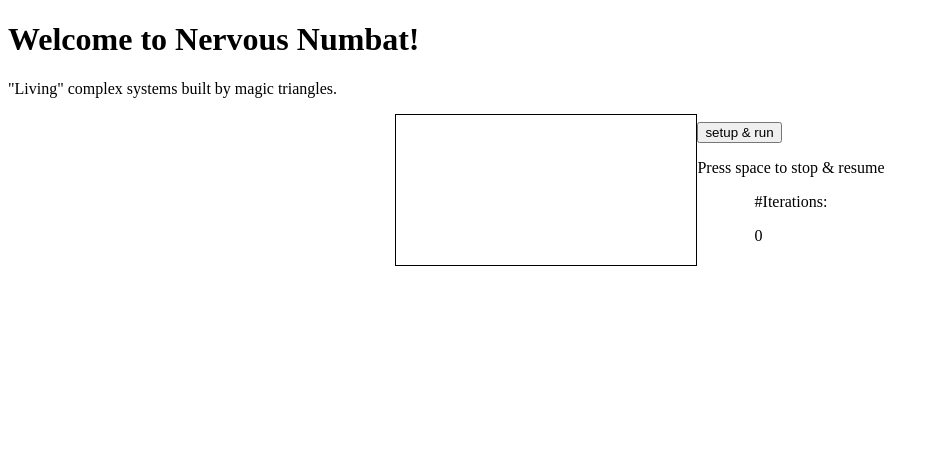
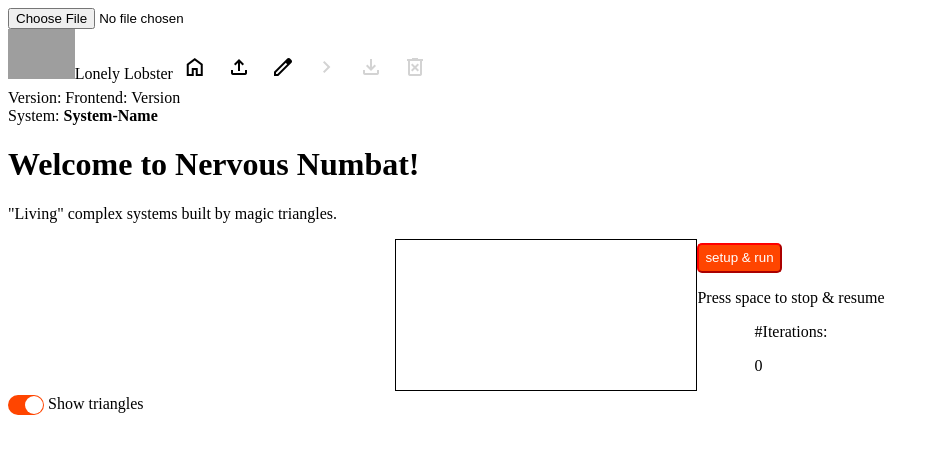
Before and after one commit to FastFurios/Nervous-Numbat, an Angular app: page / in a window 1280 px wide. Shown: the top 454 px of the page, without its empty margins (0-939 px from the left). Built offline with nearby package versions, Linux system fonts and the light colour scheme; grey boxes are pictures that could not be loaded.

Commit message:
working on parameter settings controls...

```diff
--- a/src/app/app.html
+++ b/src/app/app.html
@@ -1,3 +1,38 @@
-<main-canvas></main-canvas>
 
-<router-outlet />
+<input type="file" class="file-input" (change)="onConfigFileSelected($event)"     accept=".json" #configFileUpload>
+<div class="flex-strechted-left-to-right">
+<div class="navbar">
+        <img src="../assets/numbat.jpg" alt="Nervous Numbat" height="50">
+        <span class="app-title">Lonely Lobster</span>
+        <a class="material-symbols-outlined" routerLink="home" routerLinkActive="active">home</a>
+        <i class="material-symbols-outlined" (click)="configFileUpload.click()">upload</i>
+        <a class="material-symbols-outlined" routerLink="edit" routerLinkActive="active">edit</a>
+        <a class="material-symbols-outlined" routerLink="run"  routerLinkActive="active" [style]="actionsPossible.run ? undefined : greyOut">keyboard_arrow_right</a>
+        <i class="material-symbols-outlined" [style]="actionsPossible.downloadConfig ? undefined : greyOut" (click)="onSaveFile()">download</i>
+        <i class="material-symbols-outlined" [style]="actionsPossible.discard ? undefined : greyOut" (click)="onDiscard()">delete_forever</i>
+    </div>
+    <div>
+        <div>
+            <div>Version: Frontend: Version </div>
+            <div>System: <strong> System-Name</strong></div>
+        </div>
+    </div>
+</div>
+<div class="flex-strechted-left-to-right">
+
+    <main-canvas [pShowTriangles]="pShowTriangles"></main-canvas>
+
+    <div>
+            <div class="switch-label">
+                <label class="switch">
+<!--                <input type="checkbox" [(ngModel)]="pShowTriangle" > -->
+                    <input type="checkbox" [(ngModel)]="pShowTriangles" (ngModelChange)="onUpdateParameters($event)">
+                    <span class="slider round"></span>
+                </label>
+                Show triangles
+            </div>
+
+    </div>
+
+
+<router-outlet></router-outlet>
--- a/src/app/app.ts
+++ b/src/app/app.ts
@@ -7,19 +7,121 @@
 // Exakte Flächenberechnung der Dreiecksgruppe:
 // $ npm install martinez-polygon-clipping (siehe ChatGPT für "Polygon Union")
 
-
-
-
 import { Component, signal } from '@angular/core';
 import { RouterOutlet } from '@angular/router';
+import { FormsModule } from '@angular/forms'
 import { MainCanvas } from "./main-canvas/main-canvas";
+
+/** list of possible user actions */
+type ActionsPossible = {
+    login:              boolean,
+    run:                boolean,
+    downloadConfig:     boolean,
+    downloadEvents:     boolean,
+    discard:            boolean
+}
 
 @Component({
   selector: 'app-root',
-  imports: [RouterOutlet, MainCanvas],
+  imports: [RouterOutlet, MainCanvas, FormsModule],
   templateUrl: './app.html',
   styleUrl: './app.css'
 })
 export class App {
   protected readonly title = signal('Nervous-Numbat');
+  public configFilename: string | undefined
+  public actionsPossible: ActionsPossible
+  public greyOut = "color: lightgrey;"
+  public pShowTriangles: boolean = true
+//  public version                = environment.version
+
+  constructor() {
+    this.actionsPossible = {
+          login:              true,
+          run:                false,
+          downloadConfig:     false,
+          downloadEvents:     false,
+          discard:            false
+      }
+
+  }
+
+  public onUpdateParameters(value: boolean): void {
+    console.log(`app.onUpdateParameters(${value})`)
+    this.pShowTriangles = value
+  }
+
+  //  public onShowTriangleChange(): void {
+//  }
+/*
+  // --------------------------------------------------------------------------------------
+  //     Discarding Configuration and also the Backend system instance
+  // --------------------------------------------------------------------------------------
+
+  /** discard system in the backend and delete the system configuration in the frontend i.e. in the configuration file service; log to the application event service; signal to the appliation state transition service  */
+  public onDiscard(): void {
+    console.log(`app.onDiscard()`)
+  }
+
+  // --------------------------------------------------------------------------------------
+  //     Uploading a Configuration
+  // --------------------------------------------------------------------------------------
+
+  /** upload system configuration json file into the configuration file service */
+  public onConfigFileSelected(e: Event): void {
+    console.log(`app.onConfigFileSelected()`)
+    const file: File = (<any>e.target).files[0]
+    this.configFilename = file.name
+//  if (this.cfs.configAsJson()) this.bas.dropSystem()
+
+    const reader = new FileReader()
+    reader.readAsText(file)
+  //  reader.onerror = (error) => this.ess.add(EventsService.applicationEventFrom("reading config json file", file.name, EventTypeId.configFileLoadError, EventSeverity.fatal))
+    reader.onload = () => {
+      (<HTMLInputElement>e.target).value = "" // clear the event input to allow event detection of re-selection of same file
+      if (!reader.result) {
+//      this.ess.add(EventsService.applicationEventFrom("reading config json file", file.name, EventTypeId.configFileLoadError, EventSeverity.fatal))
+        return
+      }
+/*
+      try {
+        this.cfs.storeConfigAsJson(JSON.parse(reader.result.toString()))
+        this.ess.add(EventsService.applicationEventFrom("parsing JSON from config file", file.name, EventTypeId.configFileLoaded, EventSeverity.info))
+      } catch (error) {
+        this.ess.add(EventsService.applicationEventFrom("parsing JSON from config file", file.name, EventTypeId.configJsonError, EventSeverity.fatal))
+      }
+      this.ass.frontendEventsSubject$.next("config-uploaded")
+*/
+  }
 }
+
+
+  // --------------------------------------------------------------------------------------
+  //     Downloading a Configuration
+  // --------------------------------------------------------------------------------------
+
+  /** write system configuration to json file in the download folder */
+  private downloadToFile(blob: Blob, fileExtension: string): void {
+    console.log(`app.downloadToFile()`)
+    const link = document.createElement("a")
+    link.href = URL.createObjectURL(blob)
+//  if (!this.configAsJson) return
+    const now = new Date()
+//  link.download = `${this.configAsJson()?.system_id}_${now.getFullYear()}-${(now.getMonth() + 1).toString().padStart(2, "0")}-${now.getDate().toString().padStart(2, "0")}_${now.getHours().toString().padStart(2, "0")}-${now.getMinutes().toString().padStart(2, "0")}.${fileExtension}`
+    link.click()
+    link.remove()
+//  this.ess.add(EventsService.applicationEventFrom("Downloaded config", "/download", EventTypeId.configDownloaded, EventSeverity.info))
+  }
+
+  /** download system configuration to json file */
+  public onSaveFile(): void {
+    console.log(`app.onSaveFile()`)
+/*
+    const fileContent = this.cfs.configAsJson()
+    const blob = new Blob([JSON.stringify(fileContent, null, "\t")], { type: "application/json" })
+    this.downloadToFile(blob, "json")
+*/
+  }
+
+
+}
--- a/src/app/main-canvas/library/parameters.ts
+++ b/src/app/main-canvas/library/parameters.ts
@@ -15,13 +15,15 @@ export const cRightMargin = 200
 export const cIntervalMillisecs = 30
 const cNumberActorsInActGrp = 20
 export const cShowActorId = false
-export const cShowActorTriangleQuality = true
+export const cShowActorTriangleQuality = false
 export const cShowActorMode = false
 export const cShowActorObservees = false
-export const cShowTriangle = true
+//export const cShowTriangle = false
 export const cShowActorGroupIdAndQuality = true
-export const cAimAtFartherVertexOnEnduredPoorQuality = true
+export const cAimAtFartherVertexOnEnduredPoorQuality = false
 export const cPowerCurveFactor = -0.8; if (cPowerCurveFactor > 0) throw Error("cPowerCurveFactor needs to be smaller than 0 !")
+export const cShowActorJourney = true
+export const cShowOneActorOnlyWithTheGivenAgIndex: number | undefined = 0
 
 
 
--- a/src/app/main-canvas/library/system.ts
+++ b/src/app/main-canvas/library/system.ts
@@ -6,7 +6,7 @@ import { Point, Box } from "./geometry"
 import { ColorSchemes, RgbColor } from "./color"
 import { Actor } from "./actor"
 import { ActorGroup, ActorGroupStaticBox } from "./actorGroup"
-import { cMaxIterations, cActorPickMargin, cLeftMargin, cRightMargin, cUpperMargin, cLowerMargin } from "./parameters"
+import { cMaxIterations, cActorPickMargin, cLeftMargin, cRightMargin, cUpperMargin, cLowerMargin, cShowActorJourney } from "./parameters"
 
 
 enum IterationMode {
@@ -50,8 +50,12 @@ export class NervousNumbatSystem {
         actGrps.forEach(ag => ag.applyColorScheme(this.colorSchemes.nextColorScheme()))
         return this
     }
+    public updateParameters(isOn: boolean): void {
+        console.log(`system.updateParameter(${isOn})`)
+        this.actGrps.forEach(ag => ag.updateParameters(isOn))
+    }
     public visualize(): void {
-        this.ctx.clearRect(0, 0, this.ctx.canvas.width, this.ctx.canvas.height)
+        if (!cShowActorJourney) this.ctx.clearRect(0, 0, this.ctx.canvas.width, this.ctx.canvas.height)
         this.actGrps.forEach(ag => ag.visualize())
     }
     public iterate(): void {
--- a/src/index.html
+++ b/src/index.html
@@ -5,7 +5,11 @@
   <title>NervousNumbat</title>
   <base href="/">
   <meta name="viewport" content="width=device-width, initial-scale=1">
+<!--
   <link rel="icon" type="image/x-icon" href="favicon.ico">
+-->
+<link rel="stylesheet" href="https://fonts.googleapis.com/css2?family=Material+Symbols+Outlined:opsz,wght,FILL,GRAD@20..48,100..700,0..1,-50..200" />
+
 </head>
 <body>
   <app-root></app-root>
--- a/src/styles.css
+++ b/src/styles.css
@@ -1 +1,105 @@
 /* You can add global styles to this file, and also import other style files */
+
+.inputFormNumber {
+    width: 40px;
+    text-align: right;
+    border-radius: 5px;
+    border-color: rgb(158, 135, 44);
+}
+
+.submitButton {
+    background-color: orangered;
+    color: white;
+    height: 30px;
+    box-sizing: border-box;
+    border-radius: 5px;
+    border-style: outset;
+    border-color: red
+}
+
+/* The switch - the box around the slider ---------------------------- */
+.switch {
+  position: relative;
+  display: inline-block;
+  width: 36px;
+  height: 20px;
+}
+
+/* Hide default HTML checkbox */
+.switch input {
+  opacity: 0;
+  width: 0;
+  height: 0;
+}
+
+/* The slider */
+.slider {
+  position: absolute;
+  cursor: pointer;
+  top: 0;
+  left: 0;
+  right: 0;
+  bottom: 0;
+  background-color: #ccc;
+  -webkit-transition: .4s;
+  transition: .4s;
+}
+
+.slider:before {
+  position: absolute;
+  content: "";
+  height: 18px;
+  width: 18px;
+  left: 1px;
+  bottom: 1px;
+  background-color: white;
+  -webkit-transition: .4s;
+  transition: .4s;
+}
+
+input:checked + .slider {
+  background-color: orangered;
+}
+
+input:focus + .slider {
+  box-shadow: 0 0 1px orangered;
+}
+
+input:checked + .slider:before {
+  -webkit-transform: translateX(16px);
+  -ms-transform: translateX(16px);
+  transform: translateX(16px);
+}
+
+.slider.round {
+  border-radius: 18px;
+}
+
+.slider.round:before {
+  border-radius: 50%;
+}
+
+/* Material design icons ---------------------------- */
+.material-symbols-outlined {
+  border-radius: 5px;
+  margin: 10px;
+  font-variation-settings:
+  'FILL' 0,
+  'wght' 400,
+  'GRAD' 0,
+  'opsz' 24
+}
+
+.icon-big {
+  font-size: xx-large;
+}
+
+.material-symbols-outlined:hover {
+/*  color: white;
+  background-color:orangered; */
+  font-variation-settings:
+  'FILL' 0,
+  'wght' 700,
+  'GRAD' 0,
+  'opsz' 24
+}
```
Also changed, not shown: src/app/main-canvas/library/actor.ts (+12 -8 lines), src/app/main-canvas/library/actorGroup.ts (+22 -12 lines), src/app/main-canvas/main-canvas.ts (+21 -10 lines).
